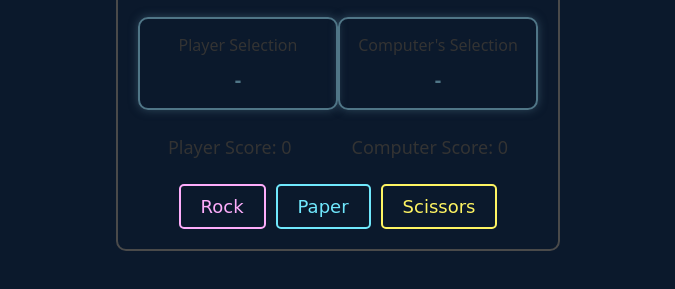
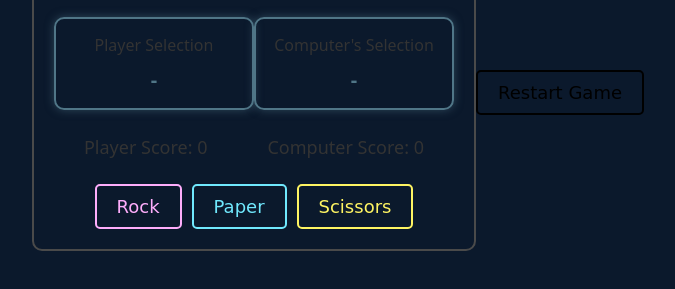
Before and after one commit to glcnnacr/Rock-Paper-Scissors, a plain HTML site: page index.html in a window 1280 px wide. Shown: the part 317-606 px from the top of the page, without its empty margins (302-977 px from the left). Drawn offline with Linux system fonts and the light colour scheme; a web font is replaced by a local one.

Commit message:
Add modal to display winner and restart game functionality

```diff
--- a/index.html
+++ b/index.html
@@ -34,6 +34,12 @@
         </div>
     </div>
 
+    <div class="modal" id="game-modal">
+        <div class="modal-content">
+            <h2 id="winner-message"></h2>
+            <button id="restart-button">Restart Game</button>
+        </div>
+    </div>
 
 
     <script src="script.js"></script>
```
